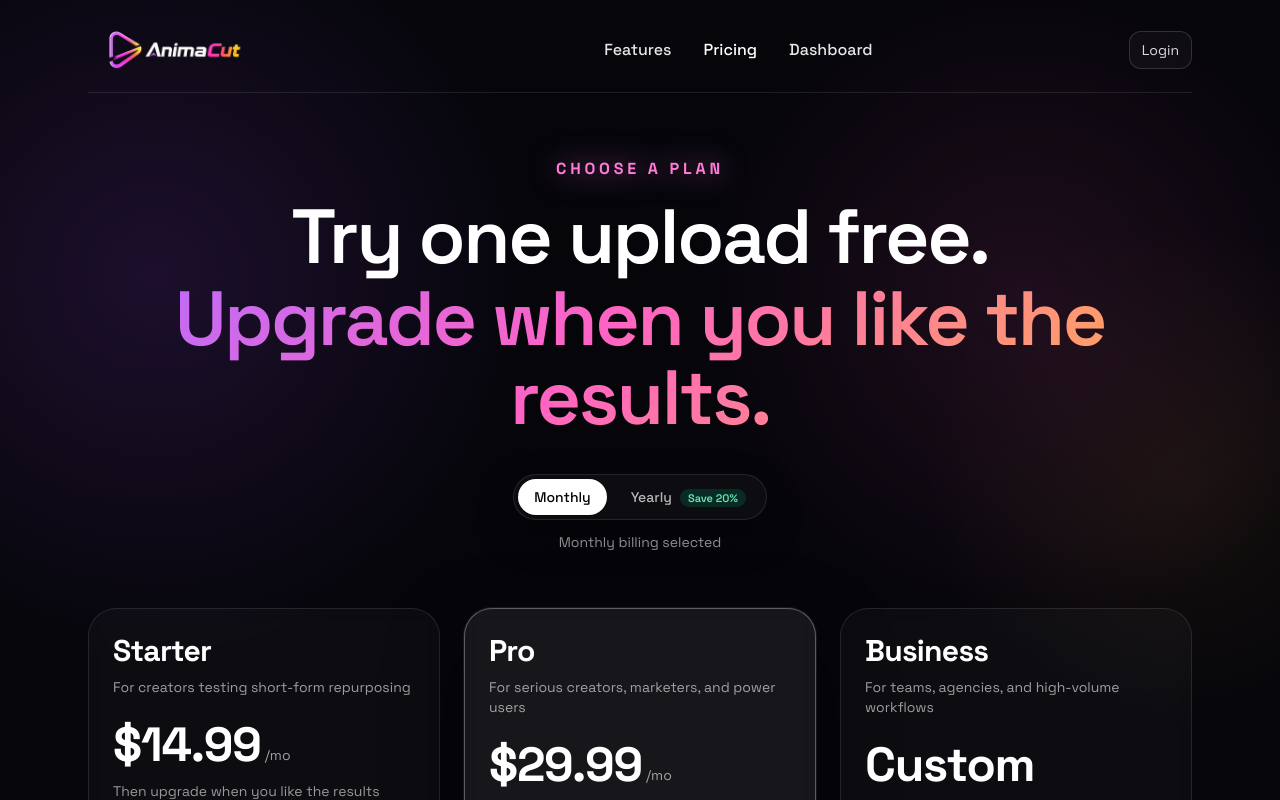
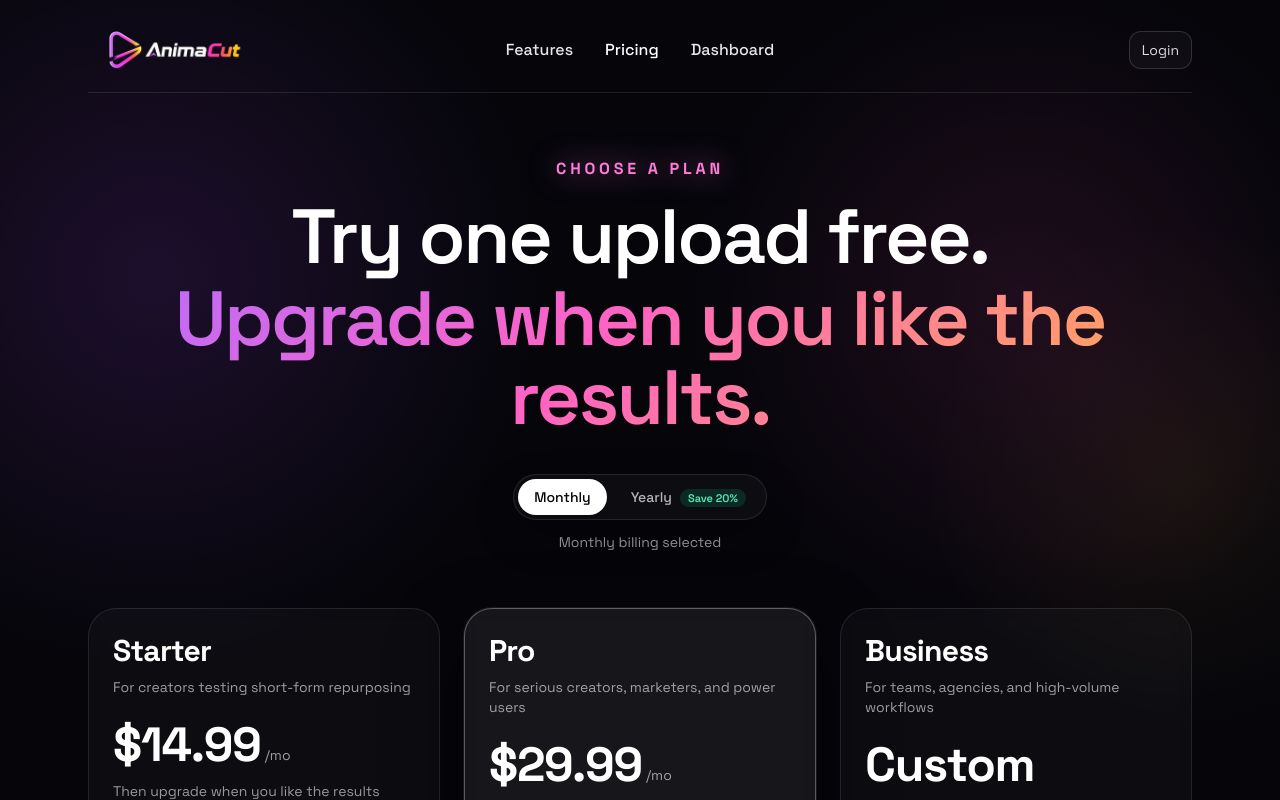
Before and after one commit to Duychinni/animecut, a Next.js app: page /pricing in a window 1280 px wide. Shown: the top 800 px of the page. Built offline with nearby package versions, Linux system fonts and the light colour scheme.

Commit message:
Center shared navigation on pricing and dashboard

```diff
--- a/app/dashboard/layout.tsx
+++ b/app/dashboard/layout.tsx
@@ -62,10 +62,10 @@ export default async function DashboardLayout({ children }: { children: React.Re
     <div className="app-shell min-h-screen text-white">
       <header className="border-b border-white/10 bg-black/20 backdrop-blur">
         <div className="mx-auto max-w-6xl px-6 py-6">
-          <div className="grid grid-cols-[260px_1fr_260px] items-center gap-4">
+          <div className="relative flex items-center justify-between gap-4">
             <HomeLogoLink />
 
-            <nav className="hidden items-center justify-center gap-8 text-base font-medium text-white/90 md:flex">
+            <nav className="absolute left-1/2 hidden -translate-x-1/2 items-center justify-center gap-8 text-base font-medium text-white/90 md:flex">
               <Link href="/#features" className="transition hover:text-white">
                 Features
               </Link>
--- a/app/pricing/page.tsx
+++ b/app/pricing/page.tsx
@@ -86,10 +86,10 @@ export default function PricingPage() {
   return (
     <main className="app-shell min-h-screen text-white">
       <div className="relative mx-auto max-w-6xl px-6 py-6">
-        <header className="grid grid-cols-[auto_1fr_auto] items-center border-b border-white/10 pb-4">
+        <header className="relative flex items-center justify-between border-b border-white/10 pb-4">
           <HomeLogoLink />
 
-          <nav className="hidden items-center justify-center gap-8 text-base font-medium text-white/90 md:flex">
+          <nav className="absolute left-1/2 hidden -translate-x-1/2 items-center justify-center gap-8 text-base font-medium text-white/90 md:flex">
             <Link href="/#features" className="transition hover:text-white">Features</Link>
             <Link href="/pricing" className="text-white">Pricing</Link>
             <Link href="/dashboard" className="transition hover:text-white">Dashboard</Link>
```
